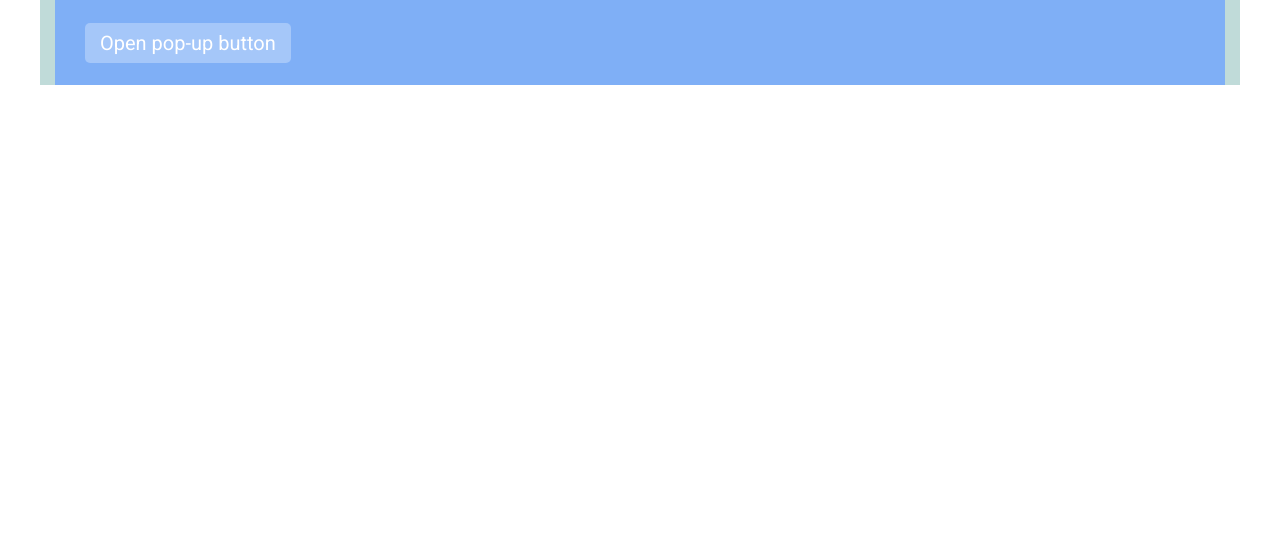
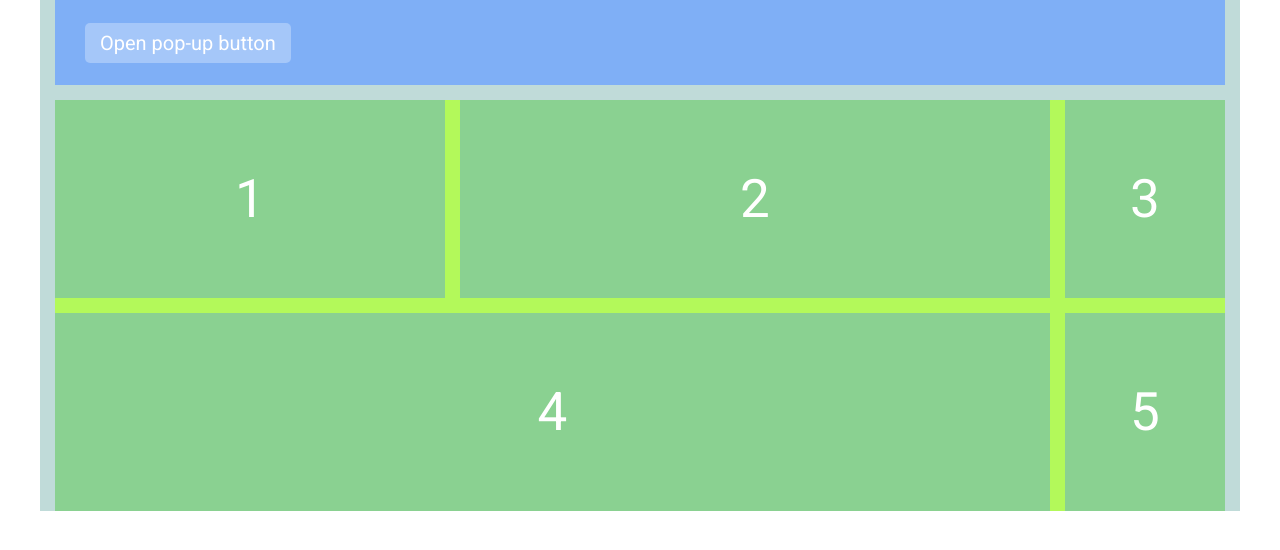
Before and after one commit to Illbeblack/nodasoft-task-2024-, a plain HTML site: page index.html in a window 1280 px wide. Drawn offline with Linux system fonts and the light colour scheme.

Commit message:
feat: start main section and make grid section

```diff
--- a/index.html
+++ b/index.html
@@ -17,6 +17,15 @@
       <header class="header">
         <a class="header__link" href="#open-popup">Open pop-up button</a>
       </header>
+      <main>
+        <section class="grid">
+          <div class="grid__item"></div>
+          <div class="grid__item"></div>
+          <div class="grid__item"></div>
+          <div class="grid__item"></div>
+          <div class="grid__item"></div>
+        </section>
+      </main>
     </div>
   </body>
 </html>
--- a/style.css
+++ b/style.css
@@ -53,3 +53,31 @@ body {
   padding: 8px 15px;
   border-radius: 5px;
 }
+
+.grid {
+  display: grid;
+  grid-template: repeat(2, 198px) / 390px 590px 160px;
+  grid-auto-rows: 198px;
+  gap: 15px;
+  background-color: var(--grid-bg-color);
+  margin-bottom: 15px;
+  counter-reset: grid;
+}
+
+.grid__item {
+  background-color: var(--grid-item-color);
+}
+
+.grid__item::before {
+  content: counter(grid);
+  counter-increment: grid;
+  font-size: 53px;
+  display: flex;
+  align-items: center;
+  justify-content: center;
+  height: 100%;
+}
+
+.grid__item:nth-child(4) {
+  grid-column: 1/3;
+}
```
